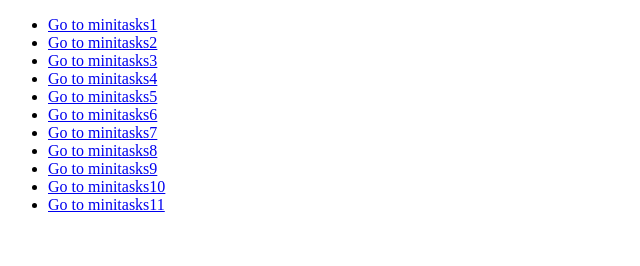
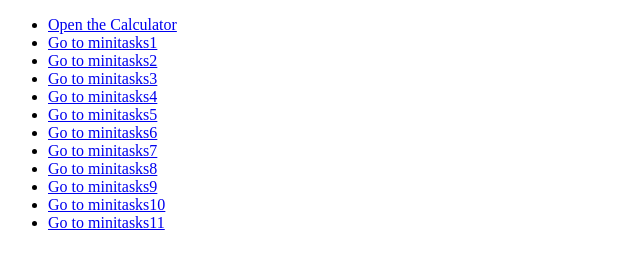
Before and after one commit to Anusha-Ramachandra/index, a plain HTML site: page index.html in a window 1280 px wide. Shown: the whole page, without its empty margins (0-640 px from the left). Drawn offline with Linux system fonts and the light colour scheme.

Commit message:
Update index.html

```diff
--- a/index.html
+++ b/index.html
@@ -5,6 +5,7 @@
         <meta name="viewport" content="width=device-width, initial-scale=1.0">
         <title> Mini Tasks</title>
                 <ul>
+                    <li><a href="HTMLCSS_Task3_calculator">Open the Calculator</a></li>
                     <li><a href="minitasks1.html">Go to minitasks1</a></li>
                     <li><a href="minitasks2.html">Go to minitasks2</a></li>
                     <li><a href="minitasks3.html">Go to minitasks3</a></li>
```
